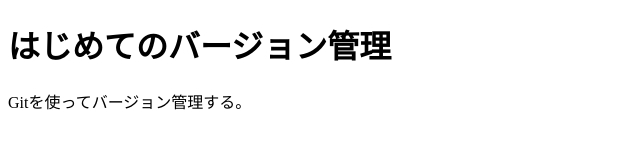
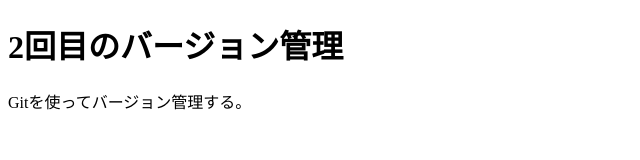
Before and after one commit to masato718/first-git, a plain HTML site: page index.html in a window 1280 px wide. Shown: the whole page, without its empty margins (0-640 px from the left). Drawn offline with Linux system fonts and the light colour scheme.

Commit message:
2番目コミット

```diff
--- a/index.html
+++ b/index.html
@@ -5,7 +5,7 @@
         <title>Gitチュートリアル</title>
     </head>
     <body>
-        <h1>はじめてのバージョン管理</h1>
+        <h1>2回目のバージョン管理</h1>
         <p>Gitを使ってバージョン管理する。</p>
     </body>
 </html>
```
